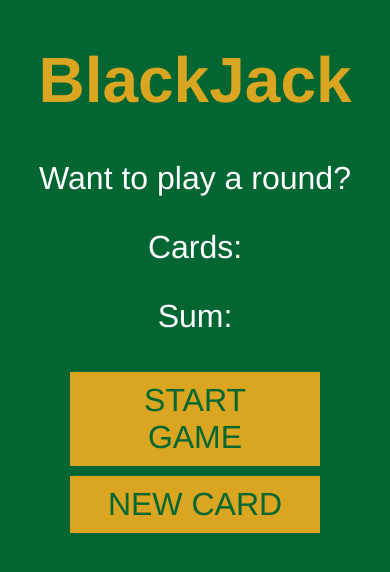
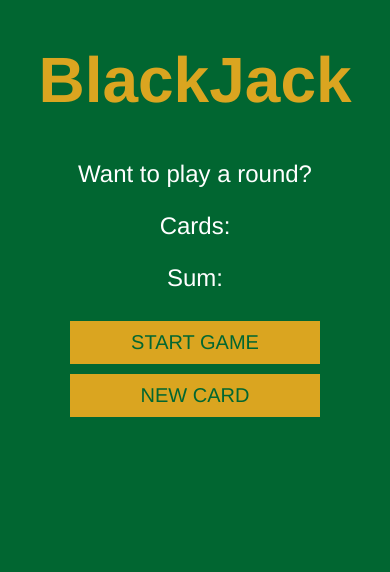
Before and after one commit to nhachelaf99/blackjackapp, a plain HTML site: page index.html in a window 390 px wide. Drawn offline with Linux system fonts and the light colour scheme.

Commit message:
Update style.css

```diff
--- a/style.css
+++ b/style.css
@@ -24,3 +24,13 @@ button{
     cursor: pointer;
     margin: 5px 0;
 }
+
+@media screen and (max-width: 800px) {
+    p{
+        font-size: 24px;
+    }
+
+    button{
+        font-size: 20px;
+    }
+}
```
